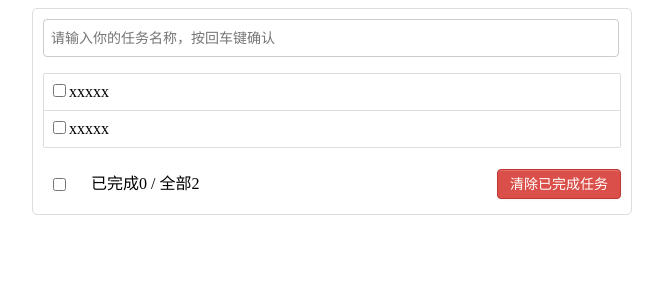
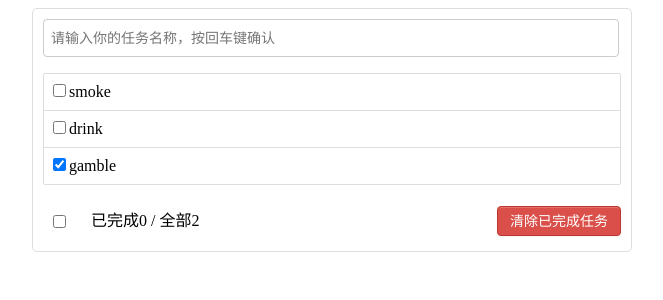
Before and after one commit to yangxiao0303/frontend-develop, a Vue app: page / in a window 1280 px wide. Shown: the top 300 px of the page, without its empty margins (308-971 px from the left). Built offline with nearby package versions, Linux system fonts and the light colour scheme.

Commit message:
08_TodoList数据初始化

```diff
--- a/src/App.vue
+++ b/src/App.vue
@@ -2,7 +2,7 @@
   <div class="todo-container">
     <div class="todo-wrap">
       <Header/>
-      <List/>
+      <List :todos = 'todos'/>
       <Footer/>
 
     </div>
@@ -17,6 +17,15 @@ import Footer from "./components/Footer.vue";
 export default {
   name: "App",
   components: { Header, List, Footer },
+  data() {
+    return {
+      todos:[
+        {id: 'asdiekc01', title: 'smoke', done: false},
+        {id: 'asdiekc02', title: 'drink', done: false},
+        {id: 'asdiekc03', title: 'gamble', done: true},
+      ]
+    }
+  },
 };
 </script>
 
--- a/src/components/Item.vue
+++ b/src/components/Item.vue
@@ -1,6 +1,6 @@
 <template>
   <li>
-    <label> <input type="checkbox" /><span>xxxxx</span> </label>
+    <label> <input type="checkbox" v-model="todoObj.done"/><span>{{ todoObj.title }}</span> </label>
     <button class="btn btn-danger" style="display: none">删除</button>
   </li>
 </template>
@@ -8,6 +8,7 @@
 <script>
 export default {
   name: "Item",
+  props:["todoObj"]
 };
 </script>
 
--- a/src/components/List.vue
+++ b/src/components/List.vue
@@ -1,7 +1,6 @@
 <template>
   <ul class="todo-main">
-    <Item></Item>
-    <Item></Item>
+    <Item v-for="todo in todos" :key= "todo.id" :todoObj = "todo"/>
   </ul>
 </template>
 
@@ -10,7 +9,8 @@ import Item from './Item.vue';
 
   export default {
     name:'List',
-    components:{Item}
+    components:{Item},
+    props:['todos'],
   }
 </script>
 
```
